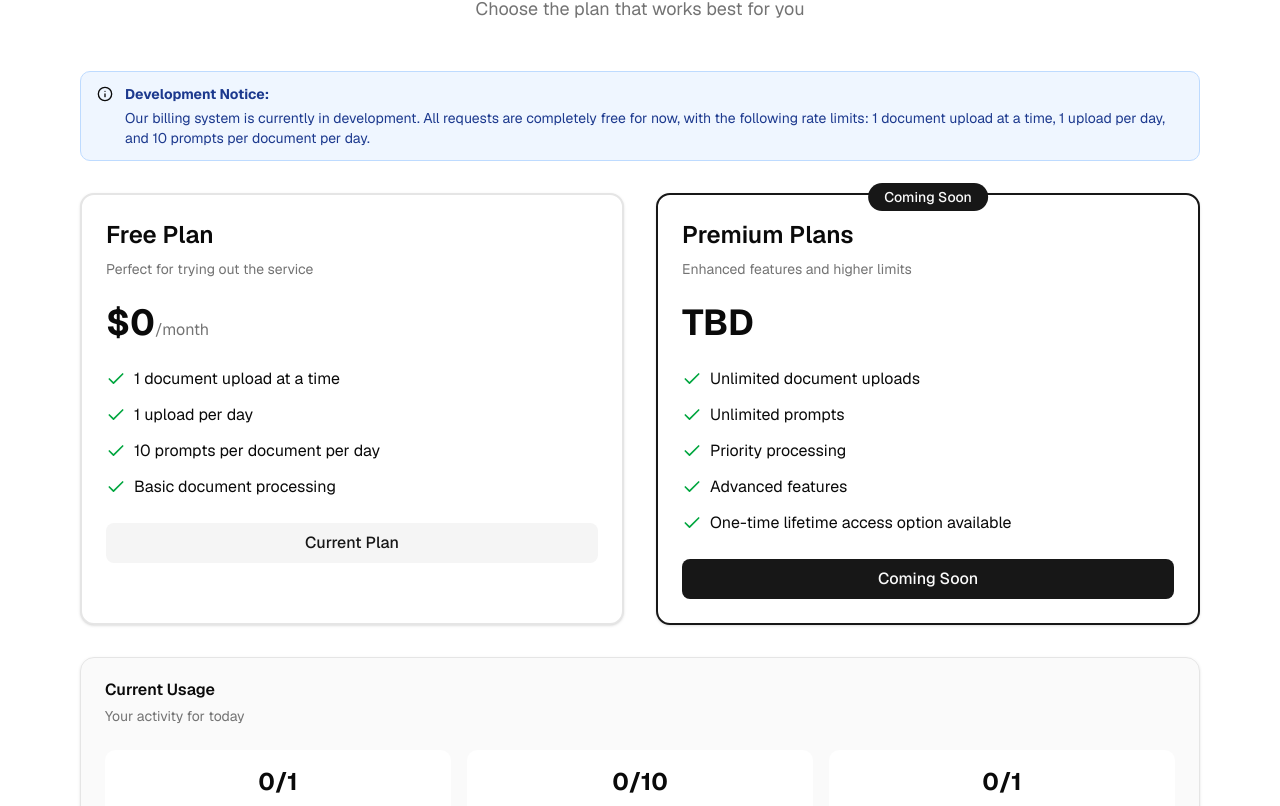
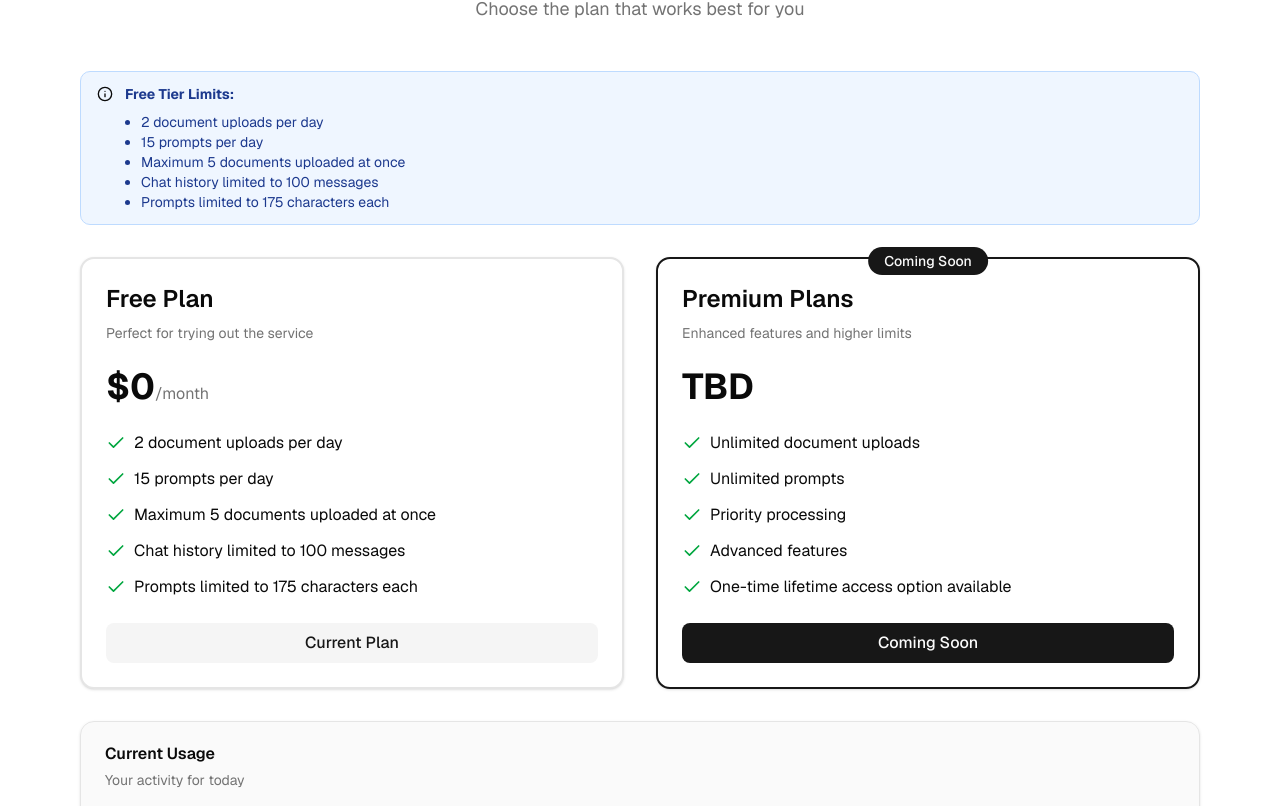
Before and after one commit to cameyer260/docuquery, a Next.js app: page /auth/account/billing in a window 1280 px wide. Shown: the part 174-980 px from the top of the page. Built offline with nearby package versions, Linux system fonts and the light colour scheme; no server answers; the database is empty; sample sign-in values are in the browser's storage.

Commit message:
adjusted billing page to reflect new rate limits and showcase the users current usage on it as well

```diff
--- /dev/null
+++ b/app/api/account/usage/route.ts
@@ -0,0 +1,56 @@
+import { NextResponse } from "next/server";
+import { prisma } from "@/prisma/client";
+import { getServerSession } from "next-auth";
+import { authOptions } from "../../auth/[...nextauth]/route";
+
+export async function GET() {
+  try {
+    const session = await getServerSession(authOptions);
+
+    if (!session)
+      return NextResponse.json(
+        { error: "User is not authorized to make the request." },
+        { status: 401 },
+      );
+
+    const userId = session?.user?.id;
+
+    const counts = {
+      documentUploads: 0,
+      prompts: 0,
+      documentsUploaded: 0,
+    };
+
+    const rateLimit = await prisma.rateLimit.findUnique({
+      where: {
+        userId: userId
+      }
+    });
+
+    // if the user has a rate limit record and it is not expired then update counts accordingly
+    if (rateLimit && rateLimit.date <= new Date(Date.now() - 24 * 60 * 60 * 1000)) {
+      counts.documentUploads = rateLimit.file_uploads;
+      counts.prompts = rateLimit.prompt_uploads;
+    }
+
+    // lastly get the amount of files they have uploaded currently
+    const fileCount = await prisma.document.count({
+      where: {
+        userId: userId
+      }
+    });
+
+    counts.documentsUploaded = fileCount;
+
+    return NextResponse.json(
+      { payload: counts },
+      { status: 200 },
+    );
+  } catch (error) {
+    console.error(error);
+    return NextResponse.json(
+      { error: "Internal server error." },
+      { status: 500 },
+    );
+  }
+}
--- a/app/api/files/upload/route.ts
+++ b/app/api/files/upload/route.ts
@@ -54,7 +54,7 @@ export async function POST(req: NextRequest) {
         documents: true,
       },
     });
-    if (user && user.documents.length >= 5) return NextResponse.json({ error: "You’ve reached the free-tier limit of 5 uploaded files. Please remove a file before uploading another. You can find more details about rate limits on our Terms & Conditions page." }, {
+    if (user && user.documents.length >= 5) return NextResponse.json({ error: "You’ve reached the free-tier limit of 5 uploaded files. Please remove a file before uploading another. You can find more details about rate limits on our billing page." }, {
       status: 429
     });
 
--- a/app/auth/account/billing/page.tsx
+++ b/app/auth/account/billing/page.tsx
@@ -5,25 +5,61 @@ import { useEffect } from "react";
 import { Card, CardContent, CardDescription, CardHeader, CardTitle } from "@/components/ui/card";
 import { Alert, AlertDescription } from "@/components/ui/alert";
 import { Check, Info } from "lucide-react";
+import Loading from "@/app/loading";
+import { useState } from "react";
+import ErrorBanner from "@/components/global/error-banner";
 
 export default function Billing() {
   const { data: session, status } = useSession();
   const router = useRouter();
+  const [localError, setLocalError] = useState(false);
+  const [localErrorText, setLocalErrorText] = useState(
+    "We ran into an error fetching your usage data. Please try again later."
+  );
+  const [uploadCount, setUploadCount] = useState<number>(0);
+  const [promptCount, setPromptCount] = useState<number>(0);
+  const [uploaded, setUploaded] = useState<number>(0);
 
   useEffect(() => {
     if (status === "unauthenticated") router.push("/");
   }, [router, status]);
 
+  useEffect(() => {
+    const fetchUsage = async () => {
+      try {
+        const res = await fetch("/api/account/usage", {
+          method: "GET"
+        });
+        const result = await res.json();
+        if (!res.ok) throw result.error;
+
+        console.log(result);
+
+        setUploadCount(result.payload.documentUploads);
+        setPromptCount(result.payload.prompts);
+        setUploaded(result.payload.documentsUploaded);
+
+      } catch (error) {
+        console.error(error);
+        setLocalError(true);
+        if (error instanceof Error) {
+          setLocalErrorText(error.message);
+        } else {
+          setLocalErrorText(String(error));
+        }
+      }
+    }
+
+    fetchUsage();
+  }, []);
+
   if (status === "loading") {
-    return (
-      <div className="min-h-screen bg-background flex items-center justify-center">
-        <p className="text-muted-foreground">Loading...</p>
-      </div>
-    );
+    return <Loading />;
   }
 
   return (
     <div className="min-h-screen bg-background">
+      {localError && <ErrorBanner text={localErrorText} />}
       <div className="container mx-auto px-4 py-12 max-w-6xl">
         <div className="text-center mb-12">
           <h1 className="text-4xl font-bold text-foreground mb-3">Billing & Plans</h1>
@@ -33,7 +69,14 @@ export default function Billing() {
         <Alert className="mb-8 border-blue-200 bg-blue-50 dark:bg-blue-950 dark:border-blue-900">
           <Info className="h-4 w-4 text-blue-600 dark:text-blue-400" />
           <AlertDescription className="text-blue-900 dark:text-blue-100">
-            <strong>Development Notice:</strong> Our billing system is currently in development. All requests are completely free for now, with the following rate limits: 1 document upload at a time, 1 upload per day, and 10 prompts per document per day.
+            <strong>Free Tier Limits:</strong>
+            <ul className="mt-1 ml-4 list-disc">
+              <li>2 document uploads per day</li>
+              <li>15 prompts per day</li>
+              <li>Maximum 5 documents uploaded at once</li>
+              <li>Chat history limited to 100 messages</li>
+              <li>Prompts limited to 175 characters each</li>
+            </ul>
           </AlertDescription>
         </Alert>
 
@@ -51,19 +94,23 @@ export default function Billing() {
               <ul className="space-y-3">
                 <li className="flex items-start gap-2">
                   <Check className="h-5 w-5 text-green-600 mt-0.5 flex-shrink-0" />
-                  <span className="text-foreground">1 document upload at a time</span>
+                  <span className="text-foreground">2 document uploads per day</span>
                 </li>
                 <li className="flex items-start gap-2">
                   <Check className="h-5 w-5 text-green-600 mt-0.5 flex-shrink-0" />
-                  <span className="text-foreground">1 upload per day</span>
+                  <span className="text-foreground">15 prompts per day</span>
                 </li>
                 <li className="flex items-start gap-2">
                   <Check className="h-5 w-5 text-green-600 mt-0.5 flex-shrink-0" />
-                  <span className="text-foreground">10 prompts per document per day</span>
+                  <span className="text-foreground">Maximum 5 documents uploaded at once</span>
                 </li>
                 <li className="flex items-start gap-2">
                   <Check className="h-5 w-5 text-green-600 mt-0.5 flex-shrink-0" />
-                  <span className="text-foreground">Basic document processing</span>
+                  <span className="text-foreground">Chat history limited to 100 messages</span>
+                </li>
+                <li className="flex items-start gap-2">
+                  <Check className="h-5 w-5 text-green-600 mt-0.5 flex-shrink-0" />
+                  <span className="text-foreground">Prompts limited to 175 characters each</span>
                 </li>
               </ul>
               <button className="w-full mt-6 px-4 py-2 bg-secondary text-secondary-foreground rounded-md hover:bg-secondary/80 transition-colors font-medium">
@@ -121,15 +168,15 @@ export default function Billing() {
           <CardContent>
             <div className="grid sm:grid-cols-3 gap-4">
               <div className="text-center p-4 bg-background rounded-lg">
-                <p className="text-2xl font-bold text-foreground">0/1</p>
+                <p className="text-2xl font-bold text-foreground">{uploadCount}/2</p>
                 <p className="text-sm text-muted-foreground mt-1">Documents today</p>
               </div>
               <div className="text-center p-4 bg-background rounded-lg">
-                <p className="text-2xl font-bold text-foreground">0/10</p>
+                <p className="text-2xl font-bold text-foreground">{promptCount}/15</p>
                 <p className="text-sm text-muted-foreground mt-1">Prompts used</p>
               </div>
               <div className="text-center p-4 bg-background rounded-lg">
-                <p className="text-2xl font-bold text-foreground">0/1</p>
+                <p className="text-2xl font-bold text-foreground">{uploaded}/5</p>
                 <p className="text-sm text-muted-foreground mt-1">Active documents</p>
               </div>
             </div>
```
Also changed, not shown: 1 other file (tests, documents, lock files or other folders).
